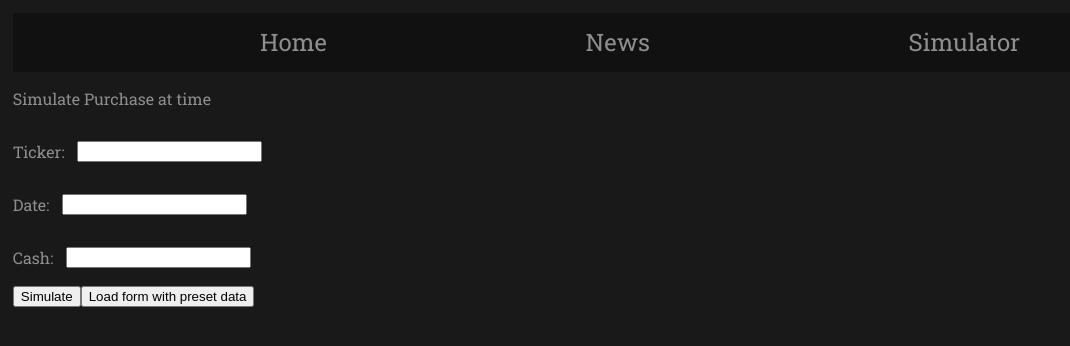
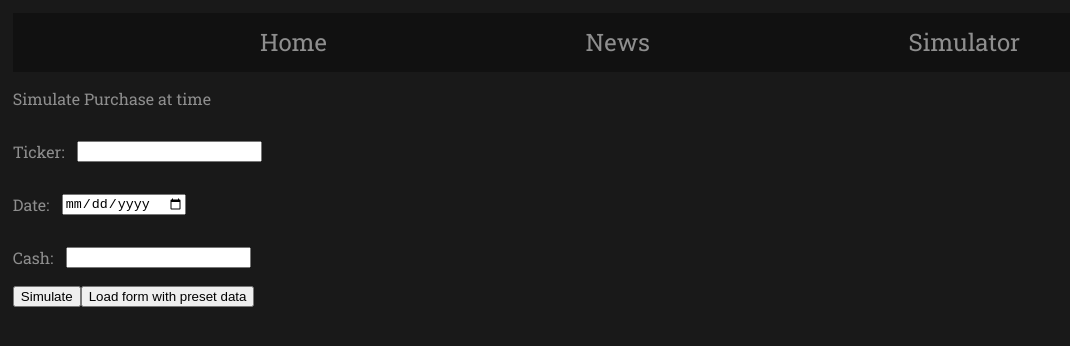
Before and after one commit to christophermarek/stocknewsanalyzer, a React (Create React App) app in the folder simulator/: page /simulator in a window 1280 px wide. Shown: the top 346 px of the page, without its empty margins (0-1070 px from the left). Built offline with nearby package versions, Linux system fonts and the light colour scheme; no server answers.

Commit message:
date picker for sim

```diff
--- a/simulator/src/simulator/Simulator.tsx
+++ b/simulator/src/simulator/Simulator.tsx
@@ -25,7 +25,7 @@ const Simulator: React.FC<Props> = (  ) => {
 
     function loadSimulationPreset(){
         setTicker("AAPL")
-        setDate("0,6,2017")
+        setDate("2017-06-01")
         setCash("10000")
     }
 
@@ -66,17 +66,16 @@ const Simulator: React.FC<Props> = (  ) => {
             setFormDisabled(true);
 
             //for now date is just gonna be a split string delimited by , -> month, day, year
-            let dateSplit = date.split(",");
+            let dateSplit = date.split("-");
 
             let today = new Date();
 
             //test data
-            //date: 0,6,2020 ticker:AAPL,
             //dont forget about frequency parameter, add to form
             //frequency is part of the yahoo stock prices, its 1d, i forget the other options
 
             //stores to a state
-            fetchHistoricalPrices(dateSplit[0], dateSplit[1], dateSplit[2], `${today.getMonth()+1}`, `${today.getDate()}`, `${today.getFullYear()}`, ticker, "1d");
+            fetchHistoricalPrices(dateSplit[2], dateSplit[1], dateSplit[0], `${today.getMonth()+1}`, `${today.getDate()}`, `${today.getFullYear()}`, ticker, "1d");
 
         }else{
             //reset logic
@@ -182,7 +181,7 @@ const Simulator: React.FC<Props> = (  ) => {
             </div>
             <div className="formField">
                 <p className="formFieldLabel">Date: </p>
-                <input type="text" disabled={formDisabled} value={date} onChange={(ev: React.ChangeEvent<HTMLInputElement>,): void => setDate(ev.target.value)} />
+                <input type="date" disabled={formDisabled} value={date} onChange={(ev: React.ChangeEvent<HTMLInputElement>,): void => setDate(ev.target.value)} />
             </div>
             <div className="formField">
                 <p className="formFieldLabel">Cash: </p>
```
